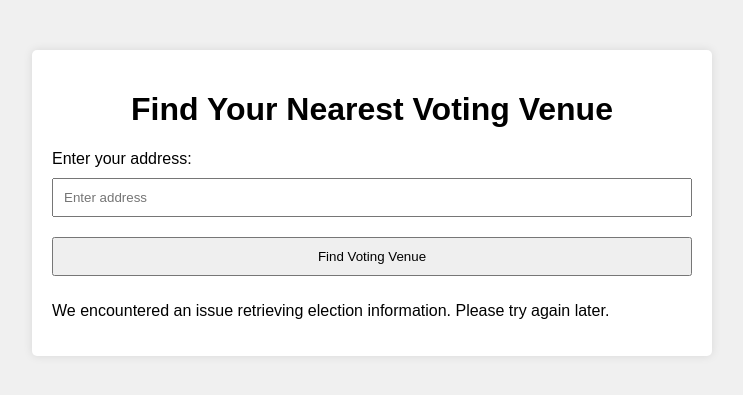
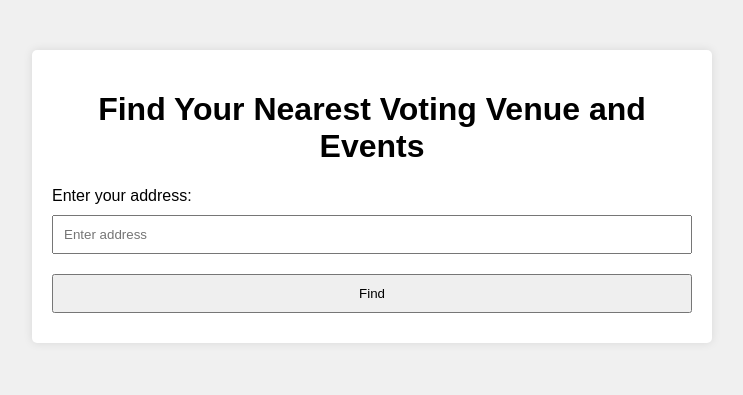
Before and after one commit to Helsinki1/civix, a Flask app: page / in a window 1280 px wide. Shown: the top 395 px of the page, without its empty margins (268-1011 px from the left). Run offline with Flask 3, Linux system fonts and the light colour scheme.

Commit message:
combined polls + events features

```diff
--- a/src/main.py
+++ b/src/main.py
@@ -1,9 +1,15 @@
 from flask import Flask, render_template, request
-from flask.typing import ResponseClass
 import requests
+from geopy.geocoders import Nominatim
+from bs4 import BeautifulSoup
+import json
 from config import API_KEY
+from stateabb import us_state_to_abbrev
 
 app = Flask(__name__)
+
+# Initialize the geolocator
+loc = Nominatim(user_agent='user_agent')
 
 # Home route
 @app.route('/', methods=['GET', 'POST'])
@@ -13,15 +19,18 @@ def index():
         election_info, polling_locations = get_election_info(address)
         # Slice the first 5 polling locations
         top_5_locations = polling_locations[:5]
-        return render_template('index.html', election_info=election_info, polling_locations=top_5_locations, address=address)
-    return render_template('index.html', election_info=None, polling_locations=None)
+
+        # Fetch events for the location and limit to top 5 events
+        event_info = get_local_events(address)
+
+        return render_template('index.html', election_info=election_info, polling_locations=top_5_locations, event_info=event_info, address=address)
+    return render_template('index.html', election_info=None, polling_locations=None, event_info=None)
 
 # Function to call Google Civic Information API for election day and polling locations
 def get_election_info(address):
     url = "https://www.googleapis.com/civicinfo/v2/voterinfo"
     query_params = {"key": API_KEY, "address": address, 'electionId': 2000}
     response = requests.get(url, params=query_params)
-    print(ResponseClass)
 
     if response.status_code == 200:
         data = response.json()
@@ -31,5 +40,59 @@ def get_election_info(address):
     else:
         return None, []
 
+# Function to get latitude, longitude and state from address
+def long_lat_state(address):
+    getLoc = loc.geocode(address)
+    latitude, longitude = getLoc.latitude, getLoc.longitude
+    state = latlong_to_state(latitude, longitude)
+    return {"Address": address, "longitude": longitude, "latitude": latitude, "State": state}
+
+# Helper function to convert latitude and longitude to a state name
+def latlong_to_state(latitude, longitude):
+    location = loc.reverse((latitude, longitude), exactly_one=True)
+    if location:
+        address = location.raw['address']
+        state = address.get('state', '')
+        return state
+    else:
+        return "State not found"
+
+# Function to scrape event data from Eventbrite based on state
+def scrape_event_data(state):
+    url = f"https://eventbrite.com/d/{state}/politics-and-government/"
+    response = requests.get(url)
+    if response.status_code == 200:
+        soup = BeautifulSoup(response.content, "html.parser")
+        script_tag = soup.find('script', type='application/ld+json')
+        if script_tag:
+            json_data = script_tag.string
+            events = json.loads(json_data)
+            event_list = []
+            for item in events.get('itemListElement', []):
+                event = item.get('item', {})
+                name = event.get('name', 'No Name')
+                location = event.get('location', {})
+                geo = location.get('geo', {})
+                latitude = geo.get('latitude', 'No Latitude')
+                longitude = geo.get('longitude', 'No Longitude')
+                event_list.append({
+                    'name': name,
+                    'latitude': latitude,
+                    'longitude': longitude
+                })
+            return event_list
+        else:
+            print("No script tag found containing the JSON data.")
+    else:
+        print(f"Error fetching the page: {response.status_code}")
+    return []
+
+# Function to get event information based on address and limit to top 5
+def get_local_events(address):
+    info = long_lat_state(address)
+    state = info["State"]
+    events = scrape_event_data(state)
+    return events[:5]  # Return only the top 5 events
+
 if __name__ == '__main__':
     app.run(host='0.0.0.0', port=8080, debug=True)
--- a/src/templates/index.html
+++ b/src/templates/index.html
@@ -3,16 +3,16 @@
 <head>
     <meta charset="UTF-8">
     <meta name="viewport" content="width=device-width, initial-scale=1.0">
-    <title>Voting Venue Finder</title>
+    <title>Voting Venue and Event Finder</title>
     <link rel="stylesheet" href="{{ url_for('static', filename='styles.css') }}">
 </head>
 <body>
     <div class="container">
-        <h1>Find Your Nearest Voting Venue</h1>
+        <h1>Find Your Nearest Voting Venue and Events</h1>
         <form method="POST" action="/">
             <label for="address">Enter your address:</label>
             <input type="text" id="address" name="address" placeholder="Enter address" required>
-            <button type="submit">Find Voting Venue</button>
+            <button type="submit">Find</button>
         </form>
 
         {% if election_info %}
@@ -23,7 +23,7 @@
         {% endif %}
 
         {% if polling_locations %}
-            <h2>Polling Locations:</h2>
+            <h2>Top 5 Polling Locations:</h2>
             <ul>
                 {% for location in polling_locations %}
                     <li>
@@ -34,8 +34,20 @@
             </ul>
         {% elif election_info %}
             <p>No polling locations found for this address.</p>
-        {% else %}
-            <p>We encountered an issue retrieving election information. Please try again later.</p>
+        {% endif %}
+
+        {% if event_info %}
+            <h2>Top 5 Local Events:</h2>
+            <ul>
+                {% for event in event_info %}
+                    <li>
+                        <strong>{{ event.name }}</strong><br>
+                        Latitude: {{ event.latitude }}, Longitude: {{ event.longitude }}
+                    </li>
+                {% endfor %}
+            </ul>
+        {% elif election_info %}
+            <p>No events found in this area.</p>
         {% endif %}
     </div>
 </body>
```
Also changed, not shown: src/eventsearch.py (deleted, +0 -92 lines).
